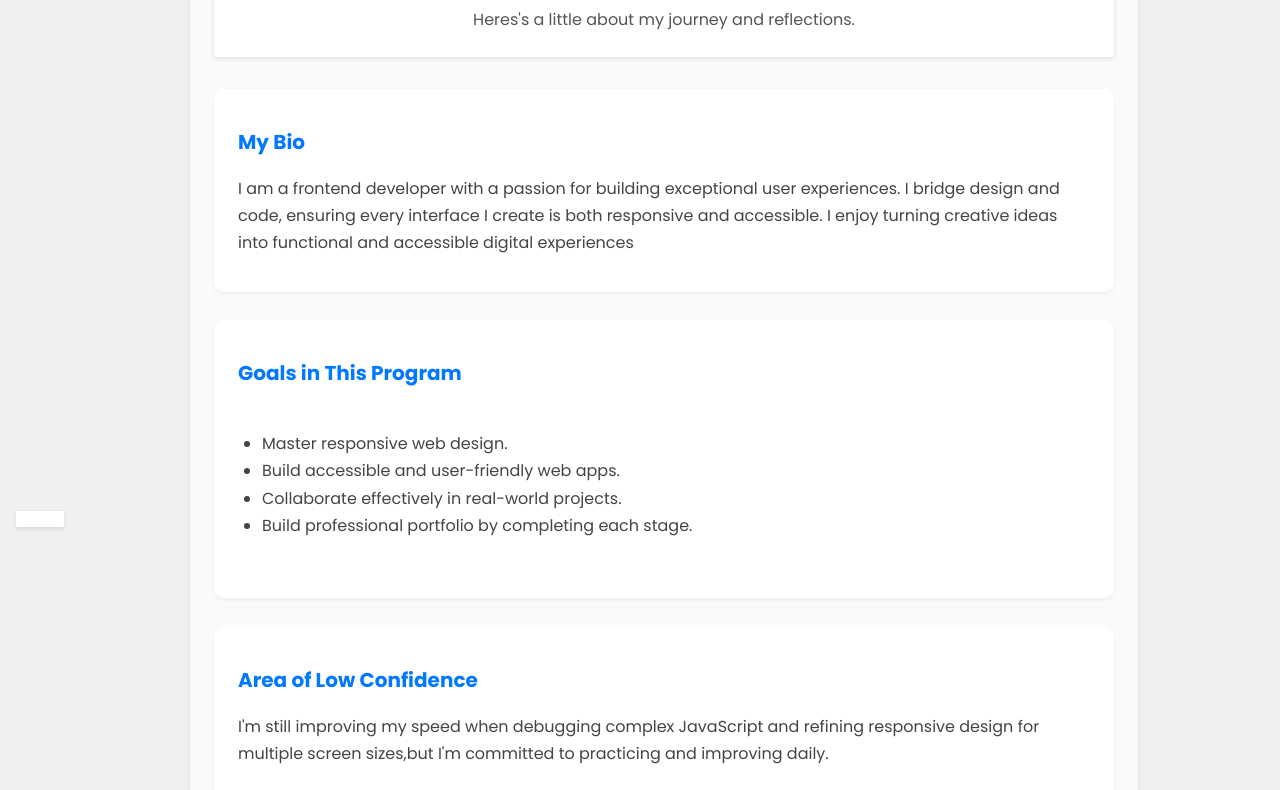
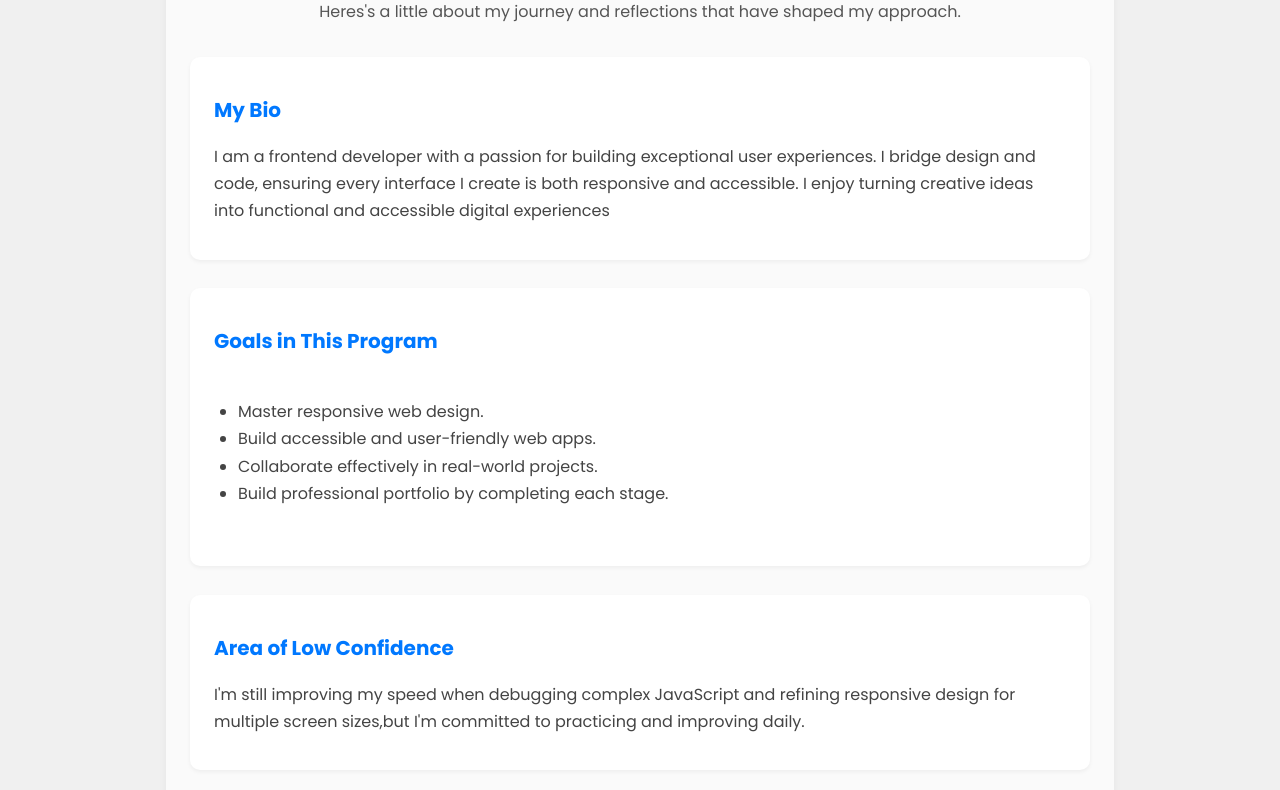
Before and after one commit to devZuzu/my-profile, a plain HTML site: page about.html in a window 1280 px wide. Shown: the part 231-1021 px from the top of the page. Drawn offline with Linux system fonts and the light colour scheme.

Commit message:
Updated about section and improved styles

```diff
--- a/about.html
+++ b/about.html
@@ -34,7 +34,7 @@
     <main data-testid="test-about-page" class="about-page">
         <header class="about-header">
             <h1>About Me</h1>
-            <p>Heres's a little about my journey and reflections.</p>
+            <p>Heres's a little about my journey and reflections that have shaped my approach.</p>
         </header>
 
         <section data-testid="test-about-bio" class="about-section">
--- a/styles.css
+++ b/styles.css
@@ -13,12 +13,6 @@ body {
 }
 
 /* navigations */
-header {
-    background: #fff;
-    padding: 0.5rem 1.5rem;
-    box-shadow: 0 2px 4px rgba(0, 0, 0, 0.1);
-}
-
 .navbar {
     position: fixed;
     top: 0;
```
